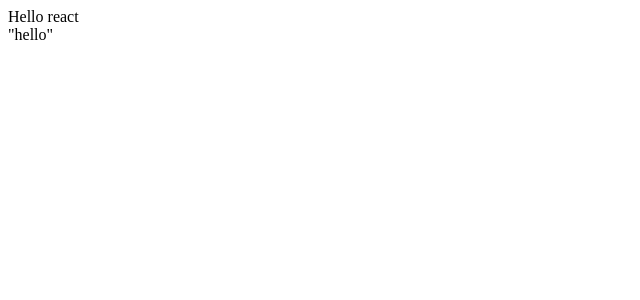
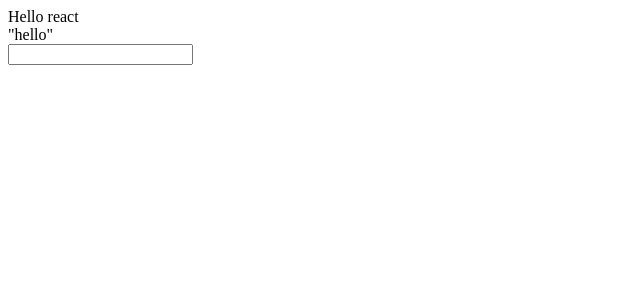
Before and after one commit to MaiHal/clarify, a React app in the folder front/: page / in a window 1280 px wide. Shown: the top 300 px of the page, without its empty margins (0-640 px from the left). Built offline with nearby package versions, Linux system fonts and the light colour scheme.

Commit message:
form added

```diff
--- a/front/src/QuestionForm.jsx
+++ b/front/src/QuestionForm.jsx
@@ -3,19 +3,21 @@ import React from 'react';
 export default class QuestionForm extends React.Component{
     constructor(props){
         super(props);
-
-        this.handleInput = this.handleInput.bind(this)
+        // this.handleInput = this.handleInput.bind(this)
     }
 
     handleInput(e){
-        this.setState({
-            nowAnswer: e.target.value
-        })
+        // this.setState({
+        //     nowAnswer: e.target.value
+        // })
     }
 
     render(){
         return(
-            <input type="text" value={this.state.nowAnswer} onChange={this.handleInput}/>
+            <div>
+            <input type="text" name="hello"/>
+            </div>
+
         )
     }
 }
--- a/front/src/app.jsx
+++ b/front/src/app.jsx
@@ -1,6 +1,7 @@
 import React from 'react';
 import ReactDOM from 'react-dom'
 import QuestionTitle from './QuestionTitle';
+import QuestionForm from './QuestionForm';
 
 // export default class App extends React.Component{
 //     constructor(props){
@@ -21,6 +22,7 @@ ReactDOM.render(
     <div>
         Hello react
         <QuestionTitle />
+        <QuestionForm />
     </div>,
     document.getElementById('root')
 )
```
Also changed, not shown: 1 other file (tests, documents, lock files or other folders).
